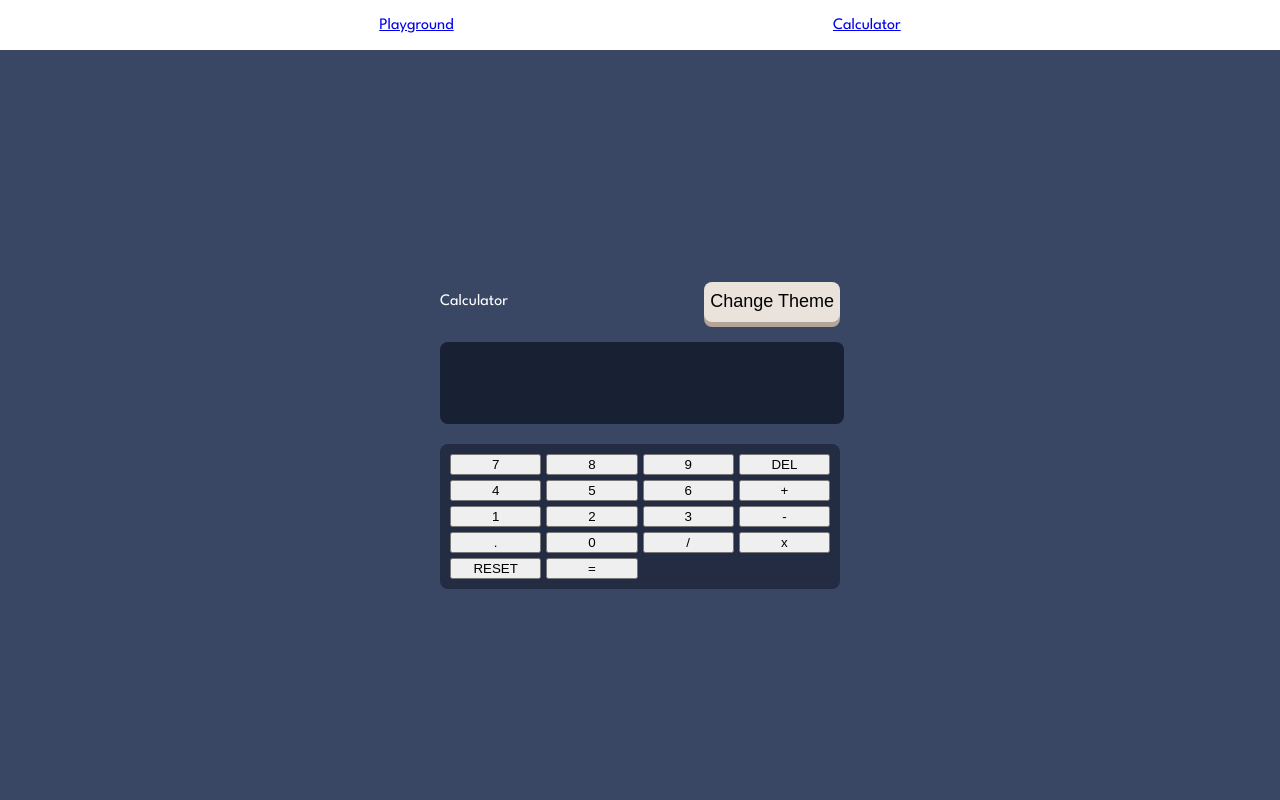
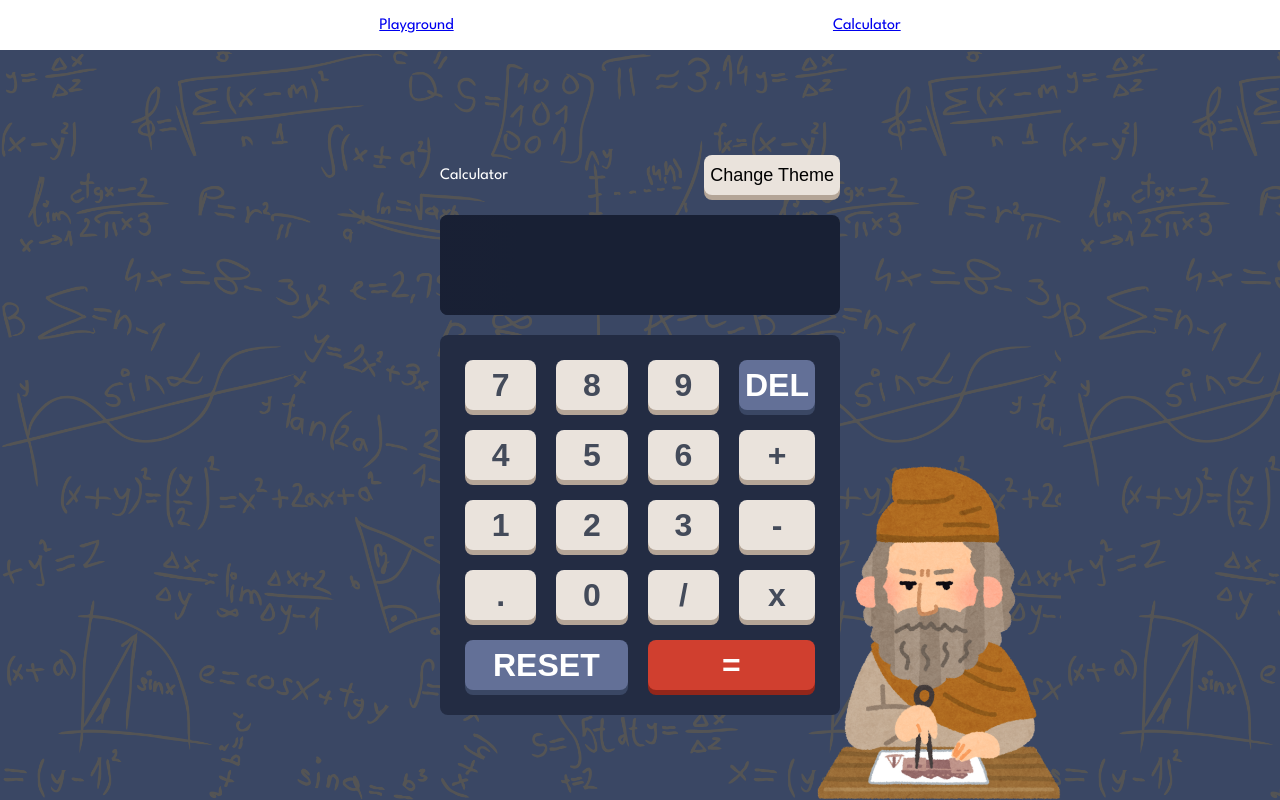
Before and after one commit to dam1508/react-playground, a React (Create React App) app: page /calculator in a window 1280 px wide. Built offline with nearby package versions, Linux system fonts and the light colour scheme.

Commit message:
Added logic, and made the calculator prettier

```diff
--- a/src/components/pages/calculator/Body/Display/Display.tsx
+++ b/src/components/pages/calculator/Body/Display/Display.tsx
@@ -9,13 +9,21 @@ const Display = () => {
    } = context;
 
    return (
+      <>
          <input
             readOnly
             value={sentence}
             name="equation"
+            hidden
+         />
+
+         <div
             className="Display"
             data-theme={theme}
-      />
+         >
+            {sentence}
+         </div>
+      </>
    );
 };
 
--- a/src/components/pages/calculator/Body/Keyboard/Button/Button.tsx
+++ b/src/components/pages/calculator/Body/Keyboard/Button/Button.tsx
@@ -1,4 +1,27 @@
-const Button = () => {
-   return <div></div>;
+import { Key } from "../keys";
+import "../../../Calculator.css";
+
+const Button = ({
+   calculatorKey,
+   createDispatch,
+}: {
+   calculatorKey: Key;
+   createDispatch: (key: Key) => void;
+}) => {
+   let specialClass = "";
+
+   specialClass =
+      calculatorKey.type !== "input" ? ` ${calculatorKey.type}` : "";
+
+   const keyClass = "CalculatorKey" + specialClass;
+
+   return (
+      <button
+         className={keyClass}
+         onClick={() => createDispatch(calculatorKey)}
+      >
+         {calculatorKey.value}
+      </button>
+   );
 };
 export default Button;
--- a/src/components/pages/calculator/Body/Keyboard/Keyboard.tsx
+++ b/src/components/pages/calculator/Body/Keyboard/Keyboard.tsx
@@ -1,5 +1,6 @@
 import { useCalculatorContext } from "../../Calculator";
 import "../../Calculator.css";
+import Button from "./Button/Button";
 import { Key, keys } from "./keys";
 
 const Keyboard = () => {
@@ -7,9 +8,9 @@ const Keyboard = () => {
 
    const { dispatchEquation } = context;
 
-   const createDispatch = <T extends Key["type"]>(key: Key) => {
+   const createDispatch = (key: Key) => {
       dispatchEquation({
-         type: "input",
+         type: key.type,
          value: key.value,
       });
    };
@@ -18,12 +19,11 @@ const Keyboard = () => {
       <div className="Keyboard">
          {keys.map(key => {
             return (
-               <button
+               <Button
                   key={key.value}
-                  onClick={() => createDispatch(key)}
-               >
-                  {key.value}
-               </button>
+                  calculatorKey={key}
+                  createDispatch={createDispatch}
+               />
             );
          })}
       </div>
--- a/src/components/pages/calculator/Calculator.css
+++ b/src/components/pages/calculator/Calculator.css
@@ -20,6 +20,8 @@
    justify-content: center;
    height: 100%;
    background-color: var(--main-bg-color);
+   background-image: url("../../../assets/math.png");
+   background-size: contain;
 }
 
 .Body {
@@ -49,20 +51,26 @@
 
 .Display {
    width: 100%;
+   height: 100px;
    background-color: var(--screen-bg-color);
    color: var(--text-dark-color);
 
    border: none;
-   height: 80px;
    border-radius: 8px;
+   box-sizing: border-box;
+   padding: 40px 30px 30px;
 
-   text-align: right;
-   font-family: "League Spartan", sans-serif;
-   font-size: 40px;
+   display: flex;
+   justify-content: right;
+   align-items: center;
+
+   font-size: 50px;
    font-weight: 600;
    text-wrap: none;
+   white-space: nowrap;
+   overflow: hidden;
 
-   overflow: hidden;
+   anchor-name: --a1;
 }
 
 .Display[data-theme="aquatic"] {
@@ -73,12 +81,64 @@
    outline: none;
 }
 
+.Display::after {
+   content: "";
+
+   position: absolute;
+   position-anchor: --a1;
+   position-area: center span-right;
+
+   width: 80px;
+   height: anchor-size();
+   border-radius: 8px 0 0 8px;
+
+   background: linear-gradient(
+      to left,
+      transparent,
+      var(--screen-bg-color) 40px
+   );
+}
+
 .Keyboard {
    margin-top: 20px;
-   padding: 10px;
+   padding: 25px;
    border-radius: 8px;
    background-color: var(--toggle-bg-color);
    display: grid;
    grid-template: repeat(5, 1fr) / repeat(4, 1fr);
-   grid-gap: 5px;
+   grid-gap: 20px;
 }
+
+.CalculatorKey {
+   font-size: xx-large;
+   font-weight: 700;
+   height: 50px;
+   border: none;
+   border-radius: 8px;
+
+   color: var(--text-dark-color);
+   background-color: var(--basic-key-color);
+   box-shadow: 0 5px var(--basic-key-shadow-color);
+}
+
+.CalculatorKey.delete {
+   color: var(--text-bright-color);
+   background-color: var(--key-bg-color);
+   box-shadow: 0 5px var(--key-shadow-color);
+}
+
+.CalculatorKey.reset {
+   color: var(--text-bright-color);
+   background-color: var(--key-bg-color);
+   box-shadow: 0 5px var(--key-shadow-color);
+
+   grid-column: 1/3;
+}
+
+.CalculatorKey.submit {
+   color: var(--text-bright-color);
+   background-color: var(--key-sum-color);
+   box-shadow: 0 5px var(--key-sum-shadow-color);
+
+   grid-column: 3/5;
+}
--- a/src/components/pages/calculator/Calculator.tsx
+++ b/src/components/pages/calculator/Calculator.tsx
@@ -4,8 +4,9 @@ import { createContext, use, useReducer, useState } from "react";
 import { ErrorBoundary } from "react-error-boundary";
 import { Theme, themes } from "./themes/themes";
 import { Actions } from "./Body/Keyboard/keys";
+import { updateEquation } from "./calculator.utils";
 
-type Equation = {
+export type Equation = {
    sentence: string;
    result: number | undefined;
 };
@@ -20,33 +21,6 @@ type CalculatorContextType = {
 const CalculatorContext = createContext<CalculatorContextType | null>(null);
 
 const CalculatorProvider = ({ children }: { children: React.ReactNode }) => {
-   const updateEquation = (prevState: Equation, action: Actions) => {
-      const { type } = action;
-
-      switch (type) {
-         case "input":
-            return {
-               ...prevState,
-               sentence: prevState.sentence.concat(action.value),
-            };
-         case "delete":
-            return {
-               ...prevState,
-               sentence: prevState.sentence.slice(0, -1),
-            };
-         case "reset":
-            return {
-               ...prevState,
-               sentence: "",
-            };
-         case "submit":
-            return {
-               ...prevState,
-               result: 100,
-            };
-      }
-   };
-
    const [theme, setTheme] = useState<Theme>("aquatic");
    const [equation, dispatchEquation] = useReducer(updateEquation, {
       sentence: "",
--- /dev/null
+++ b/src/components/pages/calculator/calculator.utils.ts
@@ -0,0 +1,89 @@
+import { Actions } from "./Body/Keyboard/keys";
+import { Equation } from "./Calculator";
+
+export const updateSentence = (sentence: string, update: string) => {
+   const lastSentenceChar = sentence.at(-1);
+   const operation = /[+\-/x.]/;
+
+   if (update.match(operation) && lastSentenceChar?.match(operation)) {
+      //^^^^^--------------> if both last character of sentence and character we want to add is a special character
+
+      if (!(update === lastSentenceChar))
+         //^^^^----------------> if they are not the same
+
+         return sentence.replace(/.$/, update);
+   } else if (
+      !(update === "." && sentence.match(/(?<=\.)\d+$/)) // -----> if you want to add a dot to a number that already has one
+   )
+      return sentence.concat(update);
+   return sentence;
+};
+
+const operations = {
+   "+": (a: string, b: string) => (Number(a) + Number(b)).toString(),
+   "-": (a: string, b: string) => (Number(a) - Number(b)).toString(),
+   x: (a: string, b: string) => (Number(a) * Number(b)).toString(),
+   "/": (a: string, b: string) => (Number(a) / Number(b)).toString(),
+} satisfies Record<string, (a: string, b: string) => string>;
+
+const calculateResult = (sentence: string) => {
+   const expressions = sentence.split(/(?=[+\-/x])|(?<=[+\-/x])/);
+
+   while (
+      expressions.some((element, index, array) => {
+         if (element === "x" || element === "/") {
+            let result = operations[element](
+               expressions[index - 1],
+               expressions[index + 1]
+            );
+            array.splice(index - 1, 3, result.toString());
+            return true;
+         } else return false;
+      })
+   ) {}
+
+   while (
+      expressions.some((element, index, array) => {
+         if (element === "+" || element === "-") {
+            let result = operations[element](
+               expressions[index - 1],
+               expressions[index + 1]
+            );
+            array.splice(index - 1, 3, result.toString());
+            return true;
+         } else return false;
+      })
+   ) {}
+   console.log(expressions.at(0));
+   return expressions.at(0) ?? "";
+};
+
+export const updateEquation = (prevState: Equation, action: Actions) => {
+   const { type } = action;
+   const { sentence } = prevState;
+
+   switch (type) {
+      case "input":
+         let sentenceResult: string = updateSentence(sentence, action.value);
+
+         return {
+            ...prevState,
+            sentence: sentenceResult,
+         };
+      case "delete":
+         return {
+            ...prevState,
+            sentence: sentence.slice(0, -1),
+         };
+      case "reset":
+         return {
+            result: 0,
+            sentence: "",
+         };
+      case "submit":
+         return {
+            sentence: calculateResult(sentence),
+            result: Number(calculateResult(sentence)),
+         };
+   }
+};
--- a/src/components/pages/playground/Playground.css
+++ b/src/components/pages/playground/Playground.css
@@ -8,8 +8,17 @@
    width: 50%;
    height: 100%;
    background-color: blue;
+   display: flex;
+   justify-content: center;
+   align-items: center;
 }
 
 .test[data-theme="aha"] {
    background-color: red;
 }
+
+.test2 {
+   width: 50px;
+   height: 50px;
+   background-color: aquamarine;
+}
--- a/src/components/pages/playground/Playground.tsx
+++ b/src/components/pages/playground/Playground.tsx
@@ -1,13 +1,22 @@
+import { useState } from "react";
 import "./Playground.css";
 
 const Playground = () => {
+   const [, setUpdate] = useState(1);
+   const test = "abc+";
+
+   if (!test.match(/d/)) {
+      console.log("found");
+   }
+
    return (
       <div className="Playground">
          <div
             className="test"
             data-theme="aha"
-         />
-         <div className="test" />
+         >
+            <div className="test2"></div>
+         </div>
       </div>
    );
 };
```
Also changed, not shown: src/assets/math.png (added). Lines whose indentation alone changed are shown as unchanged.
